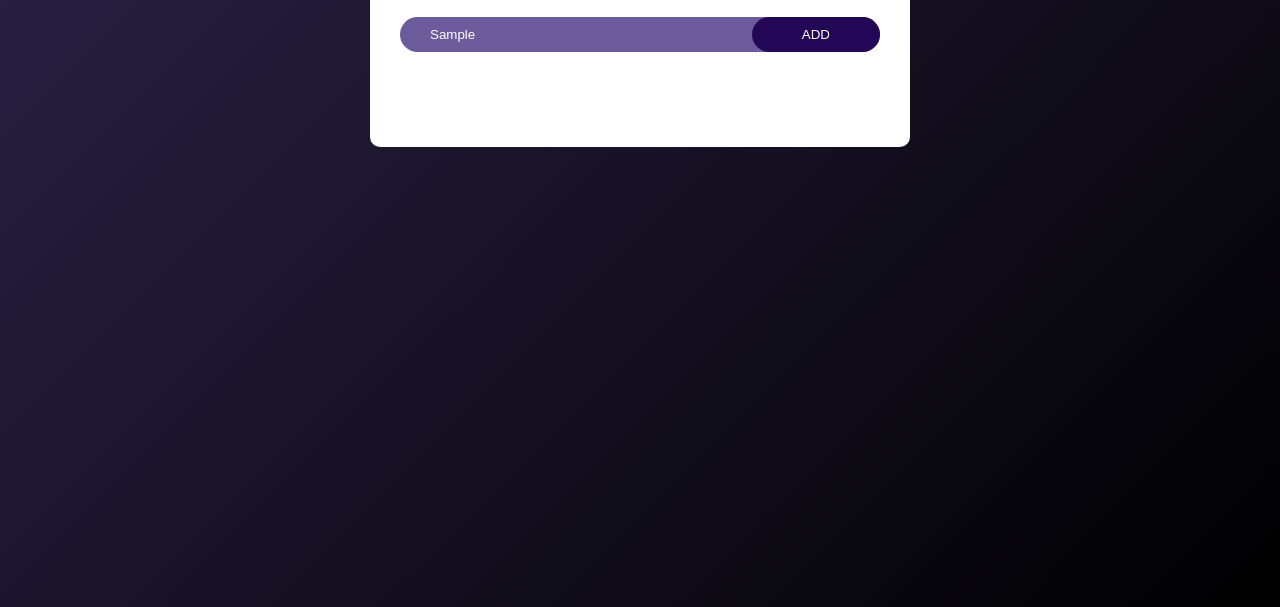
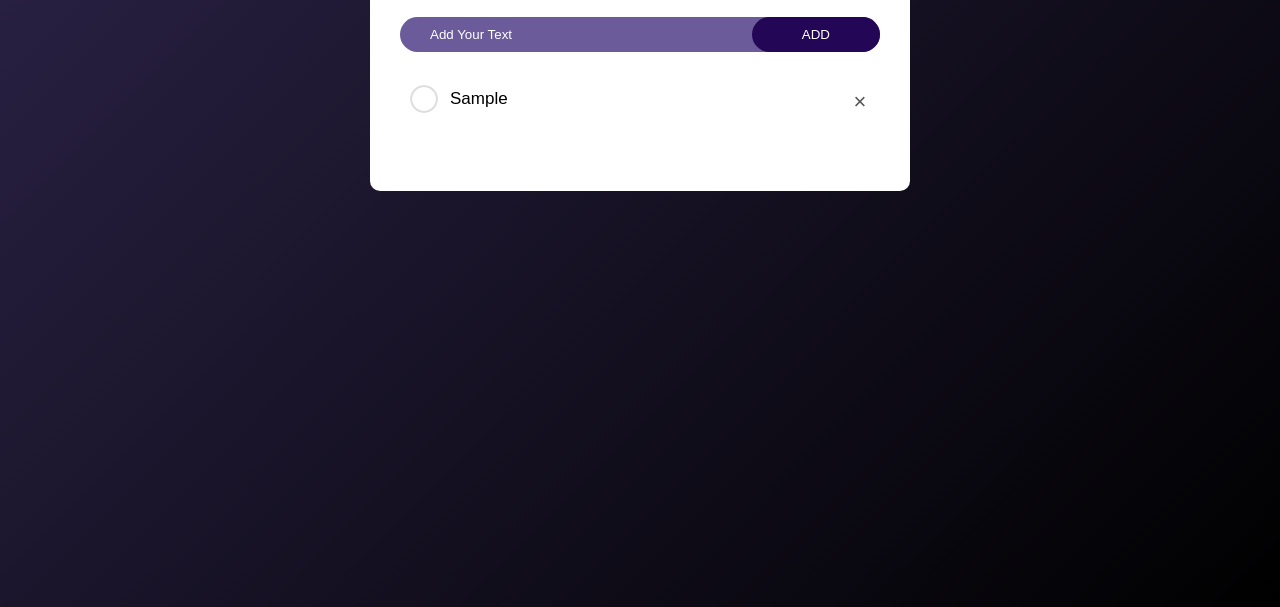
Before and after one commit to iktushar01/to-do-app-js, a plain HTML site: page index.html in a window 1280 px wide. Both pictures are taken after typing "Sample" into the empty fields and a click on the button "ADD". Shown: the part 193-800 px from the top of the page. Drawn offline with Linux system fonts and the light colour scheme.

Commit message:
added check uncheck functionality

```diff
--- a/index.html
+++ b/index.html
@@ -12,9 +12,17 @@
         <h2>TO DO APP <img src="./img/icon.png" alt="" /></h2>
         <div class="row">
           <input type="text" id="input_box" placeholder="Add Your Text" />
-          <button>ADD</button>
+          <button id="input_btn">ADD</button>
         </div>
+        <ul id="todo_list_container">
+          <!-- Todo List will be dynamically generated here -->
+           <!-- <li class="checked">task 1</li>
+           <li>task 1</li>
+           <li>task 1</li> -->
+        </ul>
       </div>
     </div>
+
+    <script src="script.js"></script>
   </body>
 </html>
--- /dev/null
+++ b/script.js
@@ -0,0 +1,26 @@
+const inputBox = document.getElementById('input_box');
+const listContainer = document.getElementById('todo_list_container');
+
+const inputBtn = document.getElementById('input_btn').addEventListener('click', function(event){
+    if(inputBox.value === ''){
+        alert('Please enter a task');
+    }
+    else{
+        let li = document.createElement('li');
+        li.innerHTML = inputBox.value;
+        listContainer.appendChild(li);
+        let span = document.createElement('span');
+        span.innerHTML = '\u00d7';
+        li.appendChild(span);
+    }
+    inputBox.value = '';
+});
+
+todo_list_container.addEventListener('click', function(event){
+    if(event.target.tagName === 'LI'){
+        event.target.classList.toggle('checked');
+    }
+    else if(event.target.tagName === 'SPAN'){
+        event.target.parentElement.remove();
+    }
+});
--- a/style.css
+++ b/style.css
@@ -71,3 +71,52 @@ button:hover {
 button:active {
   background: #240657;
 }
+
+ul li{
+    list-style: none;
+    font-size:17px;
+    padding: 12px 8px 12px 50px;
+    user-select: none;
+    cursor: pointer;
+    position: relative;
+}
+ul li::before{
+    content: "";
+    position: absolute;
+    top: 8px;
+    left: 10px;
+    width: 28px;
+    height: 28px;
+    border-radius: 50%;
+    background-image: url(./img/unchecked.png);
+    background-size: cover;
+    background-position: center;
+}
+ul li.checked{
+    color: #555;
+    text-decoration: line-through;
+}
+ul li.checked::before{
+    background-image: url(./img/checked.png);
+}
+
+ul li span{
+    position: absolute;
+    right: 0;
+    top: 5px;
+    width: 40px;
+    height: 40px;
+    font-size: 22px;
+    color: #555;
+    cursor: pointer;
+    transition: color 0.3s ease-in-out;
+    text-align: center;
+    line-height: 40px;
+
+}
+
+ul li span:hover{
+    color: red;
+    background: #dbdbdb ;
+    border-radius: 50%;
+}
```
